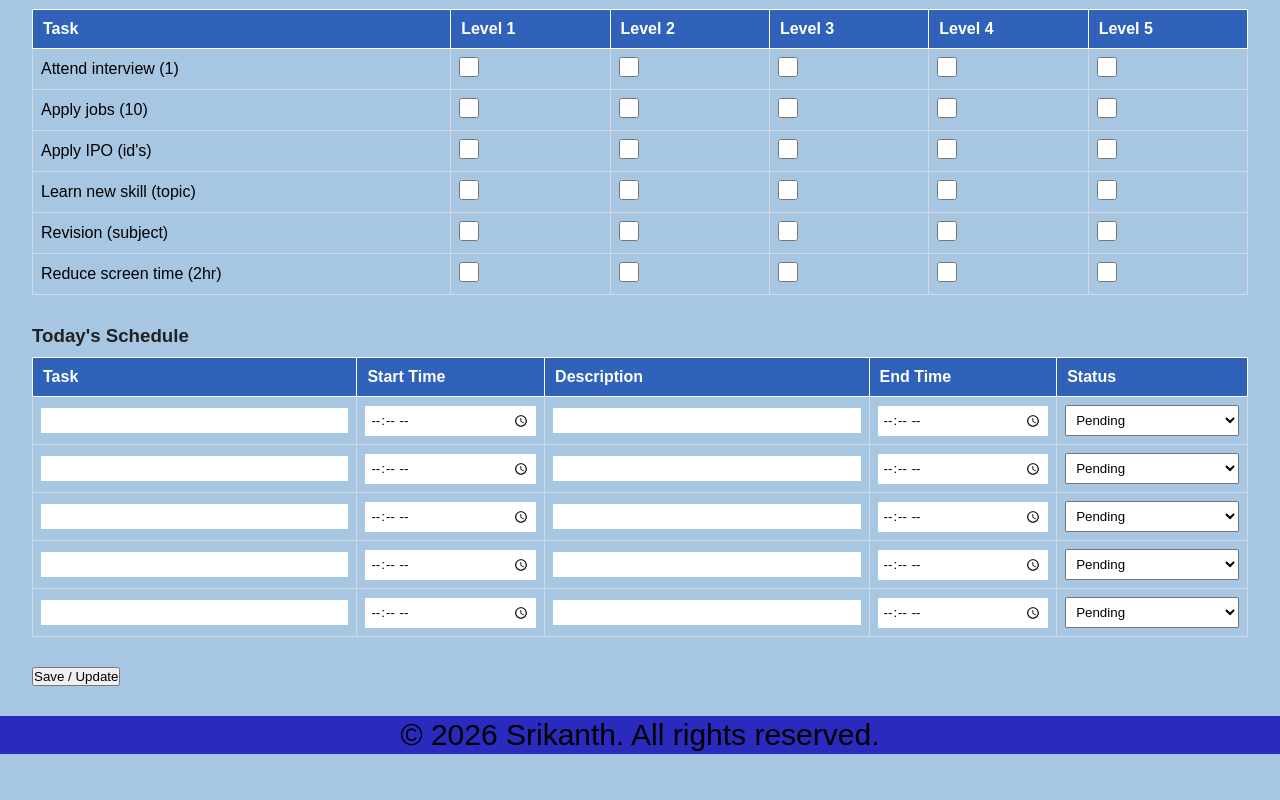
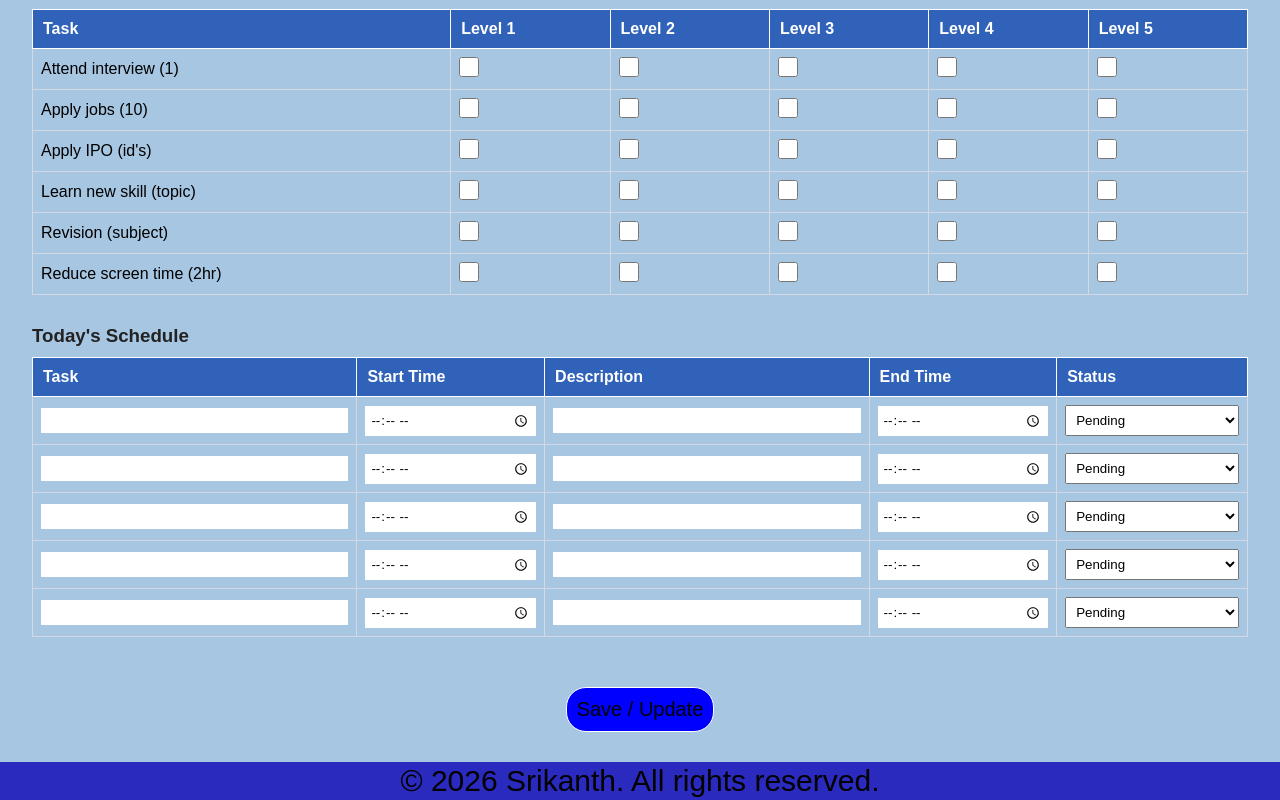
Before and after one commit to Beepalisrikanth/srikanth_shedule_planner, a React app: page / in a window 1280 px wide. Shown: the part 1023-1823 px from the top of the page. Before the commit the page ends 1777 px from the top, so only its background shows below. Built offline with nearby package versions, Linux system fonts and the light colour scheme; no server answers; the HTML template or start-up script is replaced by a standard one.

Commit message:
version 3

```diff
--- a/src/components/Dashboard/Dashboard.jsx
+++ b/src/components/Dashboard/Dashboard.jsx
@@ -373,14 +373,16 @@ export default function Dashboard() {
           ))}
         </tbody>
       </table>
+          <div id="btn2">
 
       {isToday && (
         <div style={{ marginTop: "20px" }}>
-          <button onClick={update} disabled={loading}>
+          <button id="btn22" onClick={update} disabled={loading}>
             {loading ? "Saving..." : "Save / Update"}
           </button>
         </div>
       )}
+      </div>
     </div>
   );
 }
```
